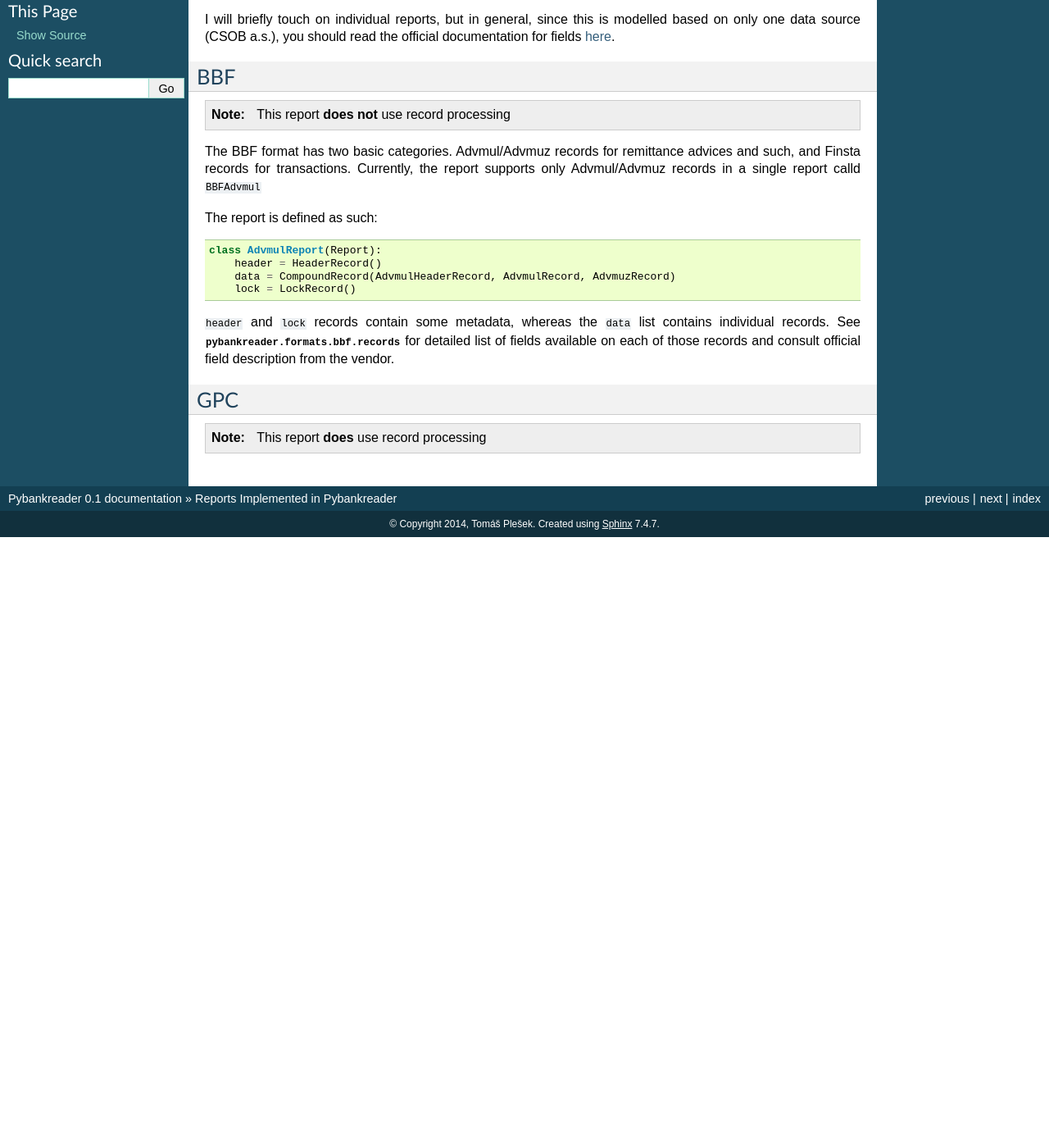
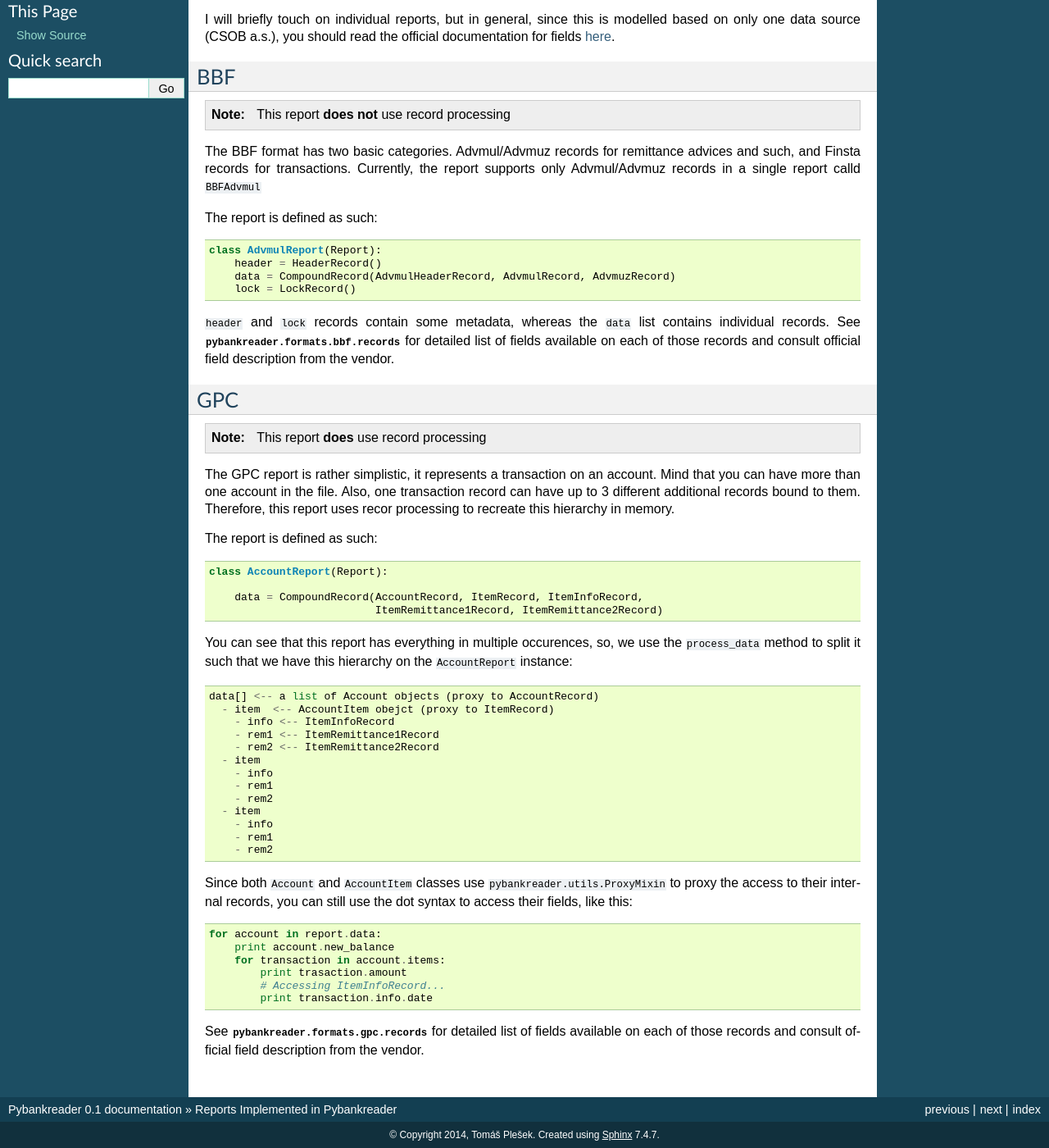
Before and after one commit to baldman/pybankreader, a Sphinx documentation site: the page built from docs/formats/index.rst, in a window 1280 px wide and 1400 px high, scrolled down 253 px. Shown: the whole window at 82% size. Built offline with Sphinx 7.4.7, drawn with Linux system fonts in a browser that asks for light colours; cross-references to code outside the pages are shown as plain code; before the commit the page ends 908 px from its top, so only the background shows below that.

Commit message:
Documentation is done

```diff
--- a/docs/formats/index.rst
+++ b/docs/formats/index.rst
@@ -45,3 +45,52 @@ GPC
 ---
 
 .. note:: This report **does** use record processing
+
+
+The GPC report is rather simplistic, it represents a transaction on an account.
+Mind that you can have more than one account in the file. Also, one transaction
+record can have up to 3 different additional records bound to them. Therefore,
+this report uses recor processing to recreate this hierarchy in memory.
+
+The report is defined as such::
+
+    class AccountReport(Report):
+
+        data = CompoundRecord(AccountRecord, ItemRecord, ItemInfoRecord,
+                              ItemRemittance1Record, ItemRemittance2Record)
+
+You can see that this report has everything in multiple occurences, so, we use
+the ``process_data`` method to split it such that we have this hierarchy on the
+``AccountReport`` instance::
+
+
+    data[] <-- a list of Account objects (proxy to AccountRecord)
+      - item  <-- AccountItem obejct (proxy to ItemRecord)
+        - info <-- ItemInfoRecord
+        - rem1 <-- ItemRemittance1Record
+        - rem2 <-- ItemRemittance2Record
+      - item
+        - info
+        - rem1
+        - rem2
+      - item
+        - info
+        - rem1
+        - rem2
+
+
+Since both ``Account`` and ``AccountItem`` classes use
+:ref:py:`pybankreader.utils.ProxyMixin` to proxy the access to their internal
+records, you can still use the dot syntax to access their fields, like this::
+
+    for account in report.data:
+        print account.new_balance
+        for transaction in account.items:
+            print trasaction.amount
+            # Accessing ItemInfoRecord...
+            print transaction.info.date
+
+
+See :py:mod:`pybankreader.formats.gpc.records` for detailed list of fields
+available on each of those records and consult official field description from
+the vendor.
--- a/docs/tutorial/reports.rst
+++ b/docs/tutorial/reports.rst
@@ -169,7 +171,7 @@ The best example would we a situation, where your data is either hierarchical
 will still represent each line "type" as an individual record, but you have
 the option to change, how the data is saved.
 
-First, in a similar vein as :ref:`Advancement Hinting`, there is a set of
+First, in a similar vein as :ref:`advancement-hinting`, there is a set of
 default methods called ``process_<record>``. What these do is that they take a
 parsed record and return it, nothing more. You are free to override those
 methods and change the behavior. You can obviously do whatever you need with
```
Also changed, not shown: other parts of docs/tutorial/reports.rst (+2 -0 lines).
